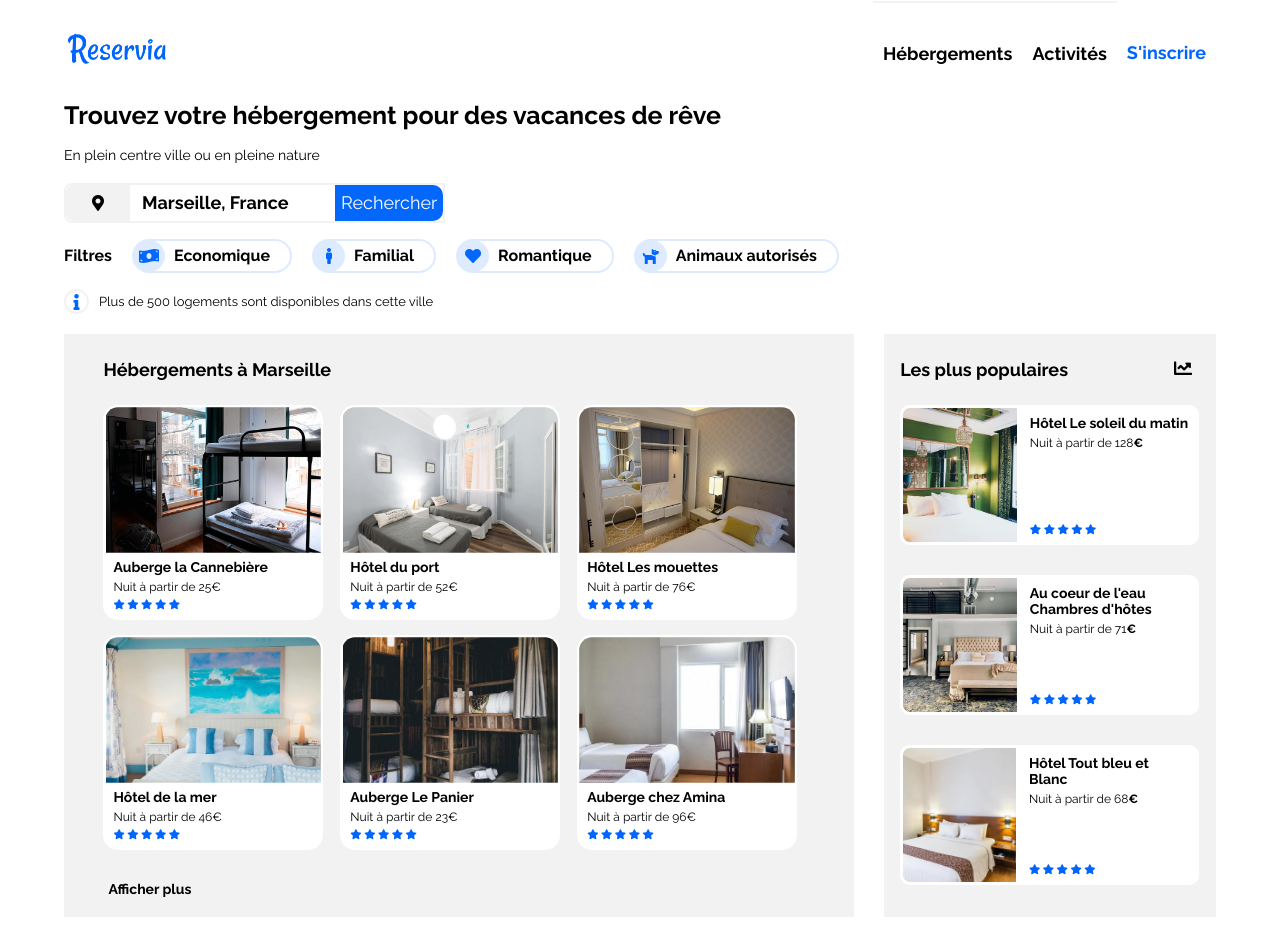
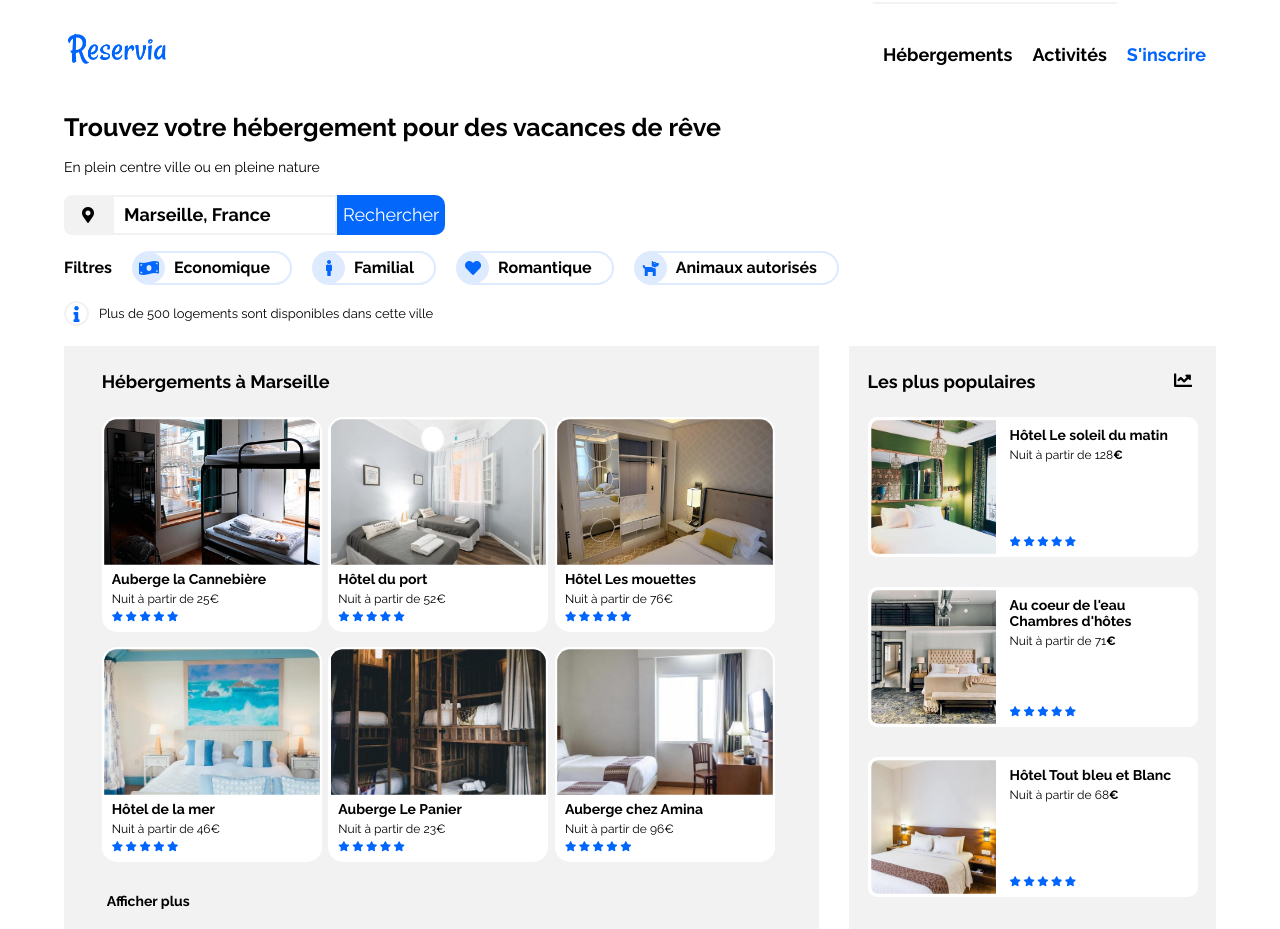
Before and after one commit to thibaud75/ThibaudDelvert_2_26032021, a plain HTML site: page index.html in a window 1280 px wide. Shown: the top 929 px of the page. Drawn offline with Linux system fonts and the light colour scheme.

Commit message:
des trucs vite fais

```diff
--- a/index.html
+++ b/index.html
@@ -3,7 +3,7 @@
   <head>
     <meta charset="utf-8" />
     <meta name="viewport" content="width=device-width, initial-scale=1" />
-    <title>Trouvez votre hébergement pour des vacances de rêve</title>
+    <title>Reservia</title>
     <link rel="stylesheet" href="style.css" />
     <link
       rel="stylesheet"
@@ -33,10 +33,10 @@
         <div class="research">
           <span><i class="fas fa-map-marker-alt"></i></span>
           <input type="text" id="city" placeholder="Marseille, France" />
-          <button>
-            <p>Rechercher</p>
+          <button class="mobile-search" type="button">
             <i class="fas fa-search"></i>
           </button>
+          <button class="others-search" type="button">Rechercher</button>
         </div>
         <nav class="filters">
           <h3>Filtres</h3>
@@ -247,10 +247,7 @@
                   alt="Auberge la Cannebiere"
                 />
                 <div class="pop_infos">
-                  <h3>
-                    Au coeur de l'eau<br />
-                    Chambres d'hôtes
-                  </h3>
+                  <h3>Au coeur de l'eau Chambres d'hôtes</h3>
                   <p>Nuit à partir de 71<strong>€</strong></p>
                   <div class="star">
                     <i class="fas fa-star"></i>
--- a/style.css
+++ b/style.css
@@ -78,7 +78,7 @@ footer {
 .menu ul li:hover{
   border-bottom: 2px solid #0367fc;
 }
-.menu ul li a:hover{
+.menu ul li:hover a{
   color: #0367fc;
 }
 .menu h3 {
@@ -185,21 +185,22 @@ footer li a {
 /* MAIN */
 
 .research {
-  border: 2px solid #f2f2f2;
   display: flex;
   border-radius: 8px 0 0 8px;
   height: 40px;
   max-width: max-content;
+  width: 100%;
+  position: relative;
 }
 .research span {
   display: inline-flex;
-  width: 4em;
+  width: 3em;
   background-color: #f2f2f2;
   border-radius: 8px 0 0 8px;
   justify-content: center;
   align-items: center;
 }
-.research button {
+.research .mobile-search {
   display: inline-flex;
   width: 3em;
   background-color: #0367fc;
@@ -207,25 +208,31 @@ footer li a {
   justify-content: center;
   align-items: center;
   border-width: 0px;
+  position: absolute;
+  right: -7px;
+  top: 0;
+  bottom: 0;
 }
-.research button i {
+.research .mobile-search i {
   color: #fff;
 }
-.research button p{
+.research .others-search{
   display: none;
 }
 .research input {
   font-size: 18px;
   font-family: "Raleway", sans-serif;
+  padding: 0 10px;
+  width: auto;
 }
 #city {
   flex-grow: 1;
   border-style: none;
+  border: 2px solid #f2f2f2;
 }
 #city::placeholder {
   color: #000;
   font-weight: bold;
-  padding-left: 10px;
 }
 .ville {
   font-size: 14px;
@@ -245,12 +252,6 @@ main p {
 .principal h2 {
   margin-bottom: 25px;
 }
-
-/* .hebergement
-{
-    display: flex;
-    flex-direction: column;
-} */
 
 .hebergement ul {
   display: flex;
@@ -392,6 +393,7 @@ main p {
     font-size: 18px;
     align-items: center;
     flex-direction: row-reverse;
+    padding-bottom: 10px;
   }
   .menu ul {
     margin: 0;
@@ -399,6 +401,7 @@ main p {
   .menu h3 {
     font-size: 18px;
     padding: 2px 10px;
+    margin: 42px 0 0 0;
   }
   .menu ul li {
     border-top: 2px solid #f2f2f2;
@@ -409,6 +412,9 @@ main p {
     border-top: 2px solid #0367fc;
     border-bottom: none;
   }
+  .menu ul li a{
+    padding: 40px 0 0 0;
+  }
   h1 {
     font-size: 25px;
     margin-top: 35px;
@@ -416,16 +422,18 @@ main p {
   .populaire h2 i {
     right: 134px;
   }
-  .research button i{
+  .research .mobile-search{
     display: none;
   }
-  .research button p{
+  .research .others-search{
     display: inline;
     color: #fff;
     font-size: 18px;
     font-family: "Raleway", sans-serif;
+    background-color: #0367fc;
+    border-width: 0px;
   }
-  .research button{
+  .research .others-search{
     width: unset;
     border-radius: 0 10px 10px 0;
   }
```
